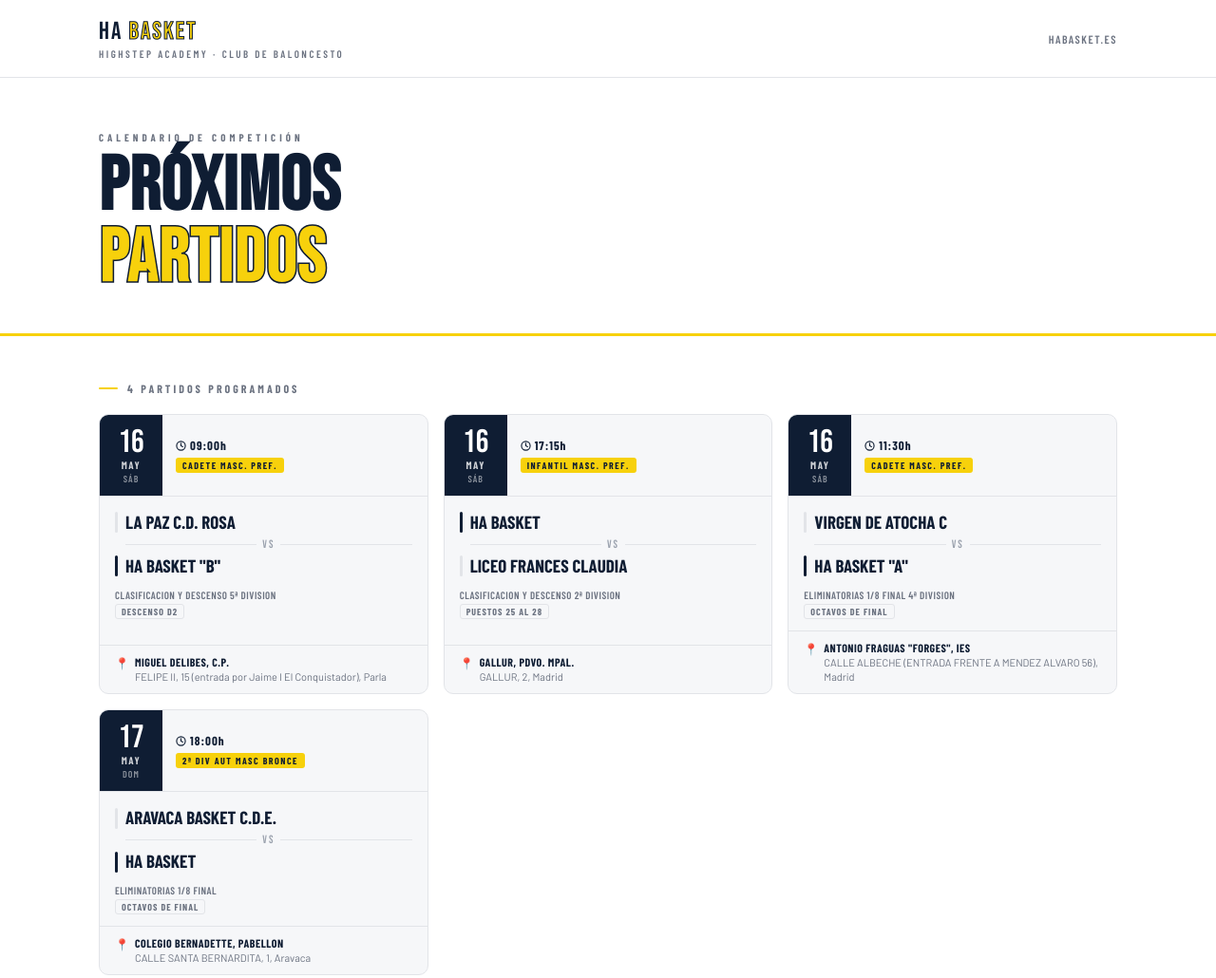
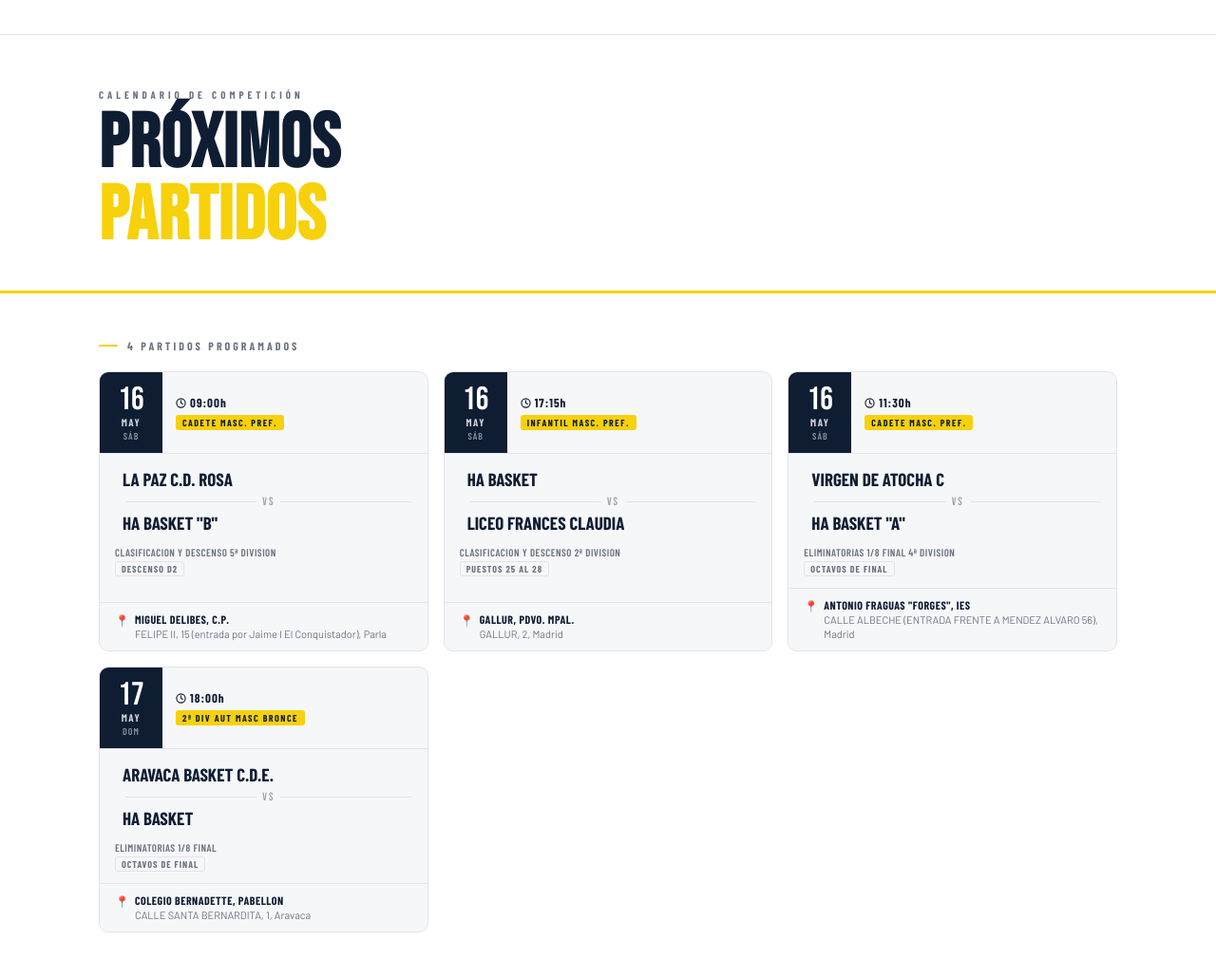
Before and after one commit to rbndesigns/test-clase, a website: page index.html in a window 1280 px wide. Shown: the top 1030 px of the page at 95% size. Drawn offline with nearby package versions, Linux system fonts and the light colour scheme.

Commit message:
Update index.html

```diff
--- a/index.html
+++ b/index.html
@@ -100,7 +100,6 @@
     .hero-title em {
       font-style: normal;
       color: var(--yellow);
-      -webkit-text-stroke: 1.5px var(--navy);
     }
 
     /* ─── MAIN ─── */
@@ -249,7 +248,7 @@
     .equipo { display: flex; align-items: center; gap: 8px; }
 
     .equipo-bar {
-      width: 3px;
+      width: 3px
       height: 22px;
       border-radius: 2px;
       background: var(--border);
@@ -400,12 +399,7 @@
 
   <div class="header-wrap">
     <header>
-      <div>
-        <div class="brand-name">HA <span>BASKET</span></div>
-        <div class="brand-sub">Highstep Academy · Club de Baloncesto</div>
-      </div>
-      <div class="header-url">habasket.es</div>
-    </header>
+
   </div>
 
   <div class="hero-wrap">
```
